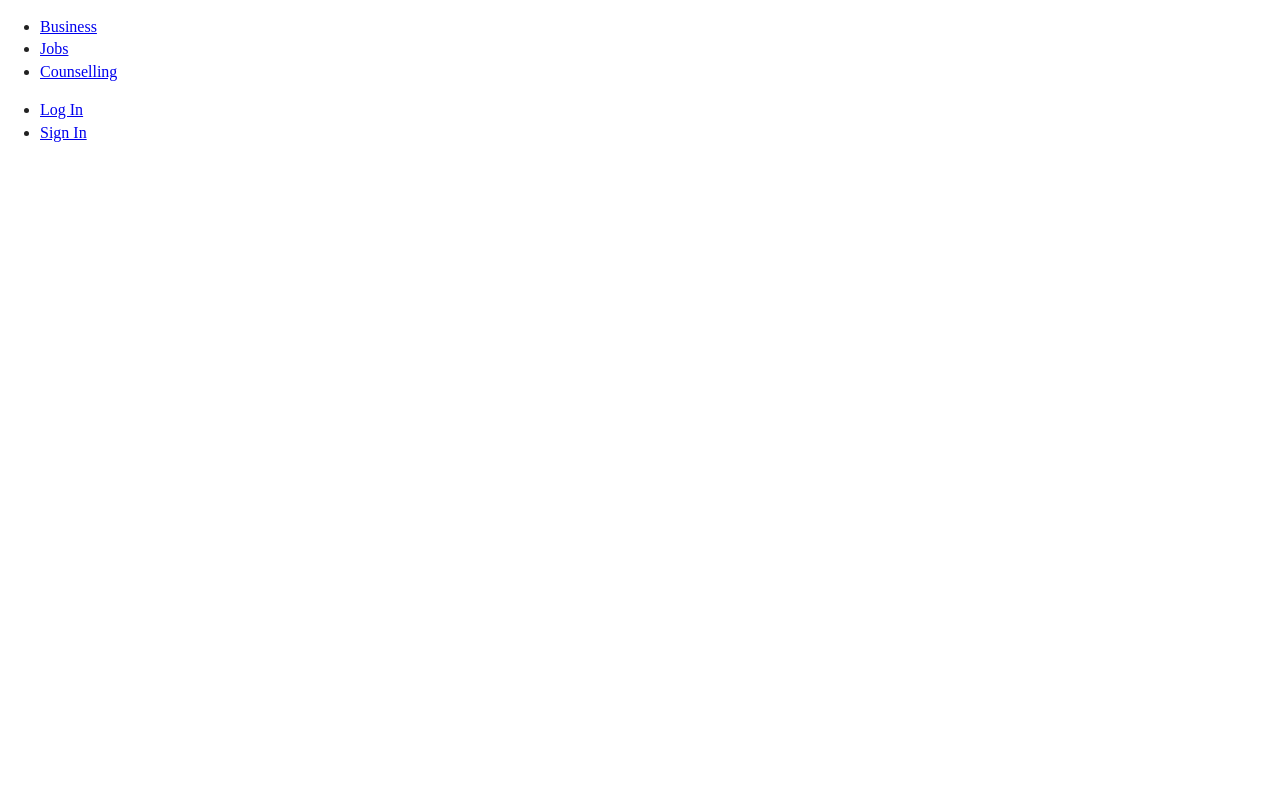
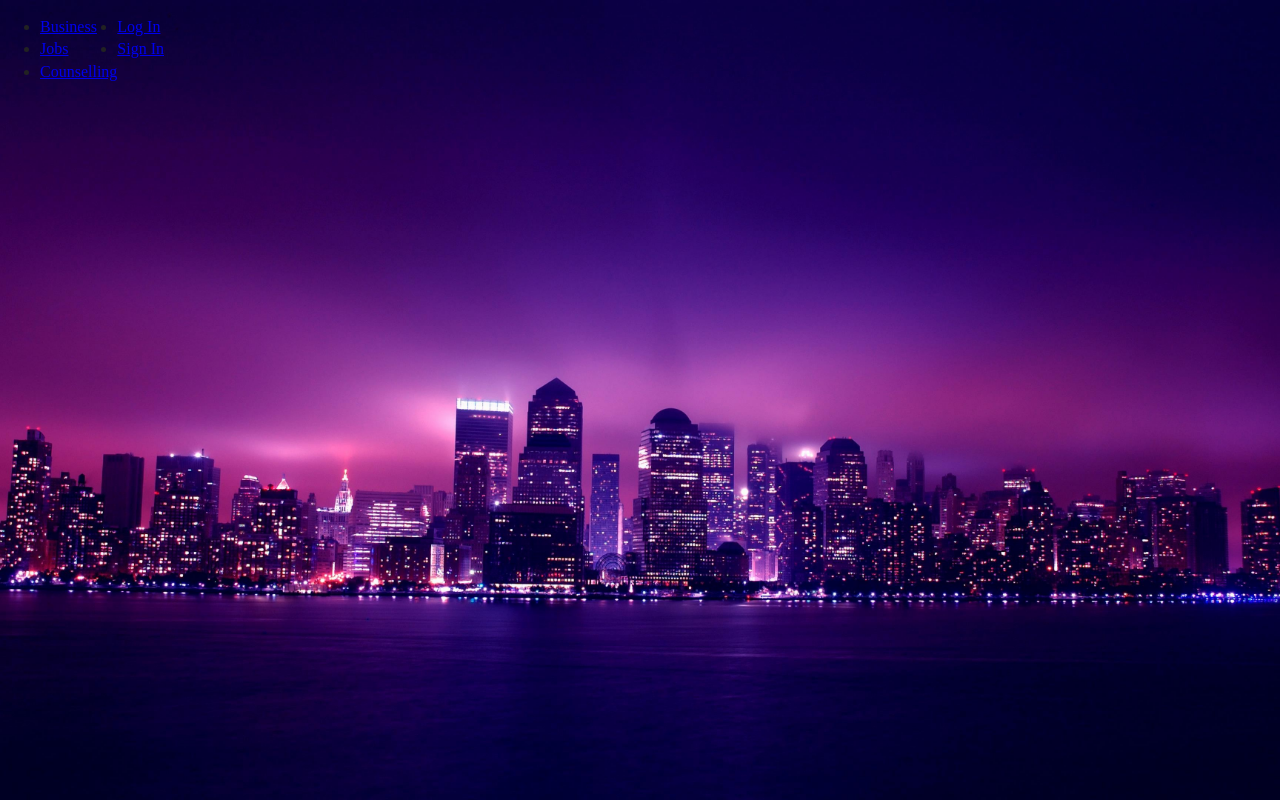
Before and after one commit to RicardoAlmeida30/ContactUs, a plain HTML site: page index.html in a window 1280 px wide. Drawn offline with nearby package versions, Linux system fonts and the light colour scheme.

Commit message:
Second files

```diff
--- a/css/main.css
+++ b/css/main.css
@@ -262,3 +262,34 @@ textarea {
     page-break-after: avoid;
   }
 }
+
+
+html, body{
+  margin: 0;
+  padding: 0;
+  width: 100%;
+}
+
+body{
+  width: 100%;
+  height: 100vh;
+  background: url(../img/ctP.jpg);
+  background-repeat: no-repeat;
+  background-position: center;
+  background-size: cover;
+  display: table;
+}
+
+.nav{
+  position: fixed;
+  top: 0;
+  left: 0;
+  margin: 0;
+  padding: 0;
+  width: 100%;
+  height: 80px;
+}
+
+.left{
+  float: left;
+}
```
Also changed, not shown: img/city.webp (added), img/ct.jpg (added), img/ctP.jpg (added), img/pur.jpg (added).
